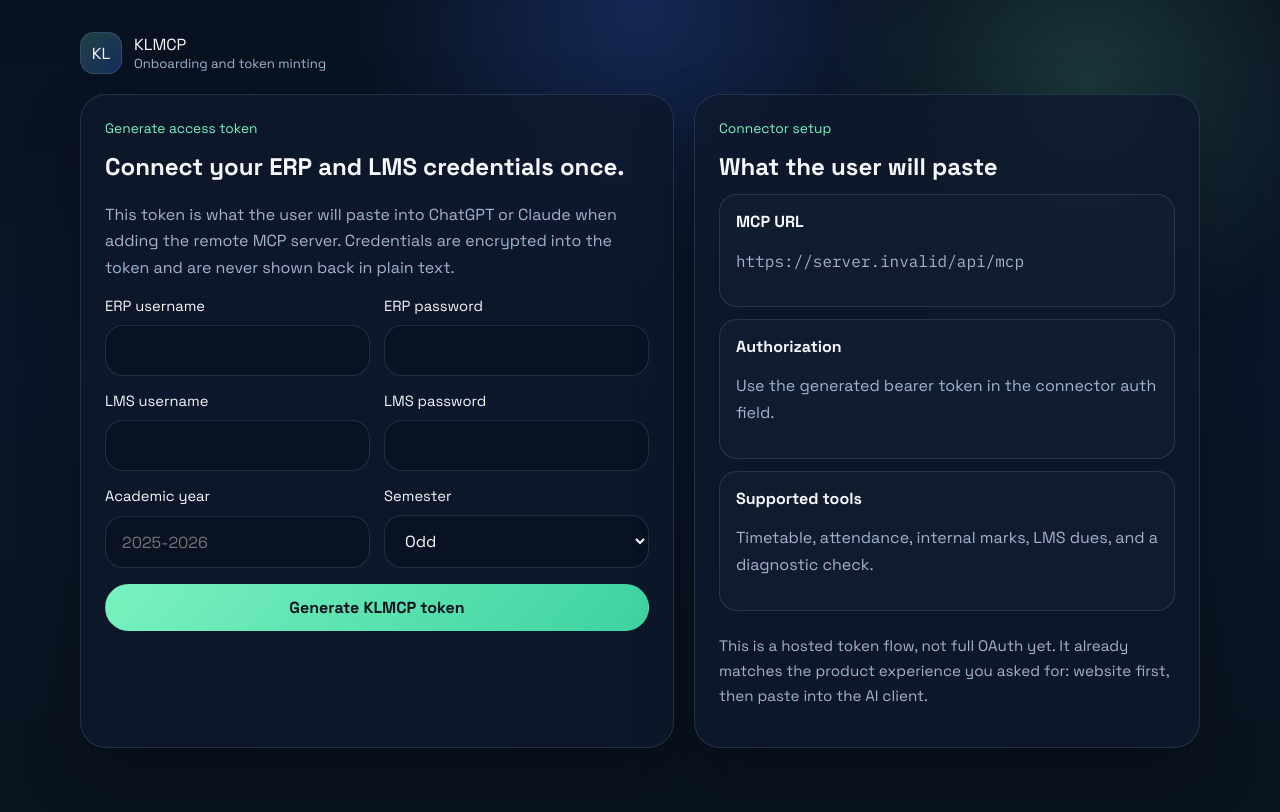
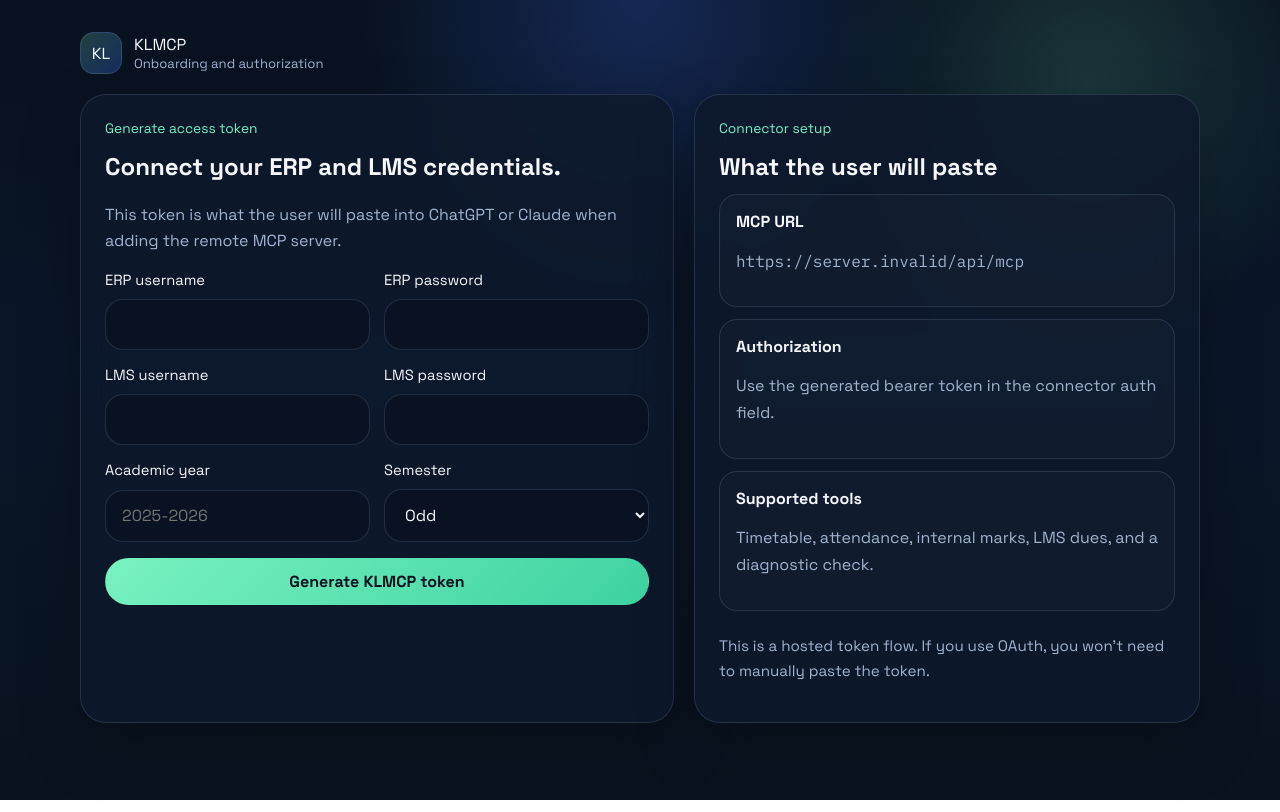
Before and after one commit to Lokkuchakreshkumar/KLMCP, a Next.js app: page /connect in a window 1280 px wide. Built offline with nearby package versions, Linux system fonts and the light colour scheme; no server answers.

Commit message:
Update connect UI copy and button for OAuth flows

```diff
--- a/src/app/connect/page.js
+++ b/src/app/connect/page.js
@@ -22,19 +22,21 @@
           <div className="brand-mark">KL</div>
           <div className="brand-copy">
             <span>KLMCP</span>
-            <span className="small">Onboarding and token minting</span>
+            <span className="small">Onboarding and authorization</span>
           </div>
         </a>
       </div>
 
       <div className="connect-layout">
         <section className="panel">
-          <div className="section-kicker">Generate access token</div>
-          <h1 style={{ marginTop: 0 }}>Connect your ERP and LMS credentials once.</h1>
+          <div className="section-kicker">
+            {clientId ? "Authorize application" : "Generate access token"}
+          </div>
+          <h1 style={{ marginTop: 0 }}>Connect your ERP and LMS credentials.</h1>
           <p>
-            This token is what the user will paste into ChatGPT or Claude when
-            adding the remote MCP server. Credentials are encrypted into the
-            token and are never shown back in plain text.
+            {clientId
+              ? "Provide your credentials to authorize the AI client to access your student data securely."
+              : "This token is what the user will paste into ChatGPT or Claude when adding the remote MCP server."}
           </p>
           <TokenForm
             clientId={clientId}
@@ -47,6 +49,7 @@
           />
         </section>
 
+        {!clientId && (
           <aside className="panel">
             <div className="section-kicker">Connector setup</div>
             <h2>What the user will paste</h2>
@@ -68,11 +71,10 @@
               </div>
             </div>
             <p className="footer-note">
-            This is a hosted token flow, not full OAuth yet. It already matches
-            the product experience you asked for: website first, then paste into
-            the AI client.
+              This is a hosted token flow. If you use OAuth, you won't need to manually paste the token.
             </p>
           </aside>
+        )}
       </div>
     </main>
   );
--- a/src/components/token-form.js
+++ b/src/components/token-form.js
@@ -161,7 +161,9 @@
       </div>
 
       <button className="primary-button" disabled={isSubmitting} type="submit">
-        {isSubmitting ? "Generating..." : "Generate KLMCP token"}
+        {isSubmitting
+          ? clientId ? "Authorizing..." : "Generating..."
+          : clientId ? "Authorize" : "Generate KLMCP token"}
       </button>
 
       {error ? (
```
Lines whose indentation alone changed are shown as unchanged.
